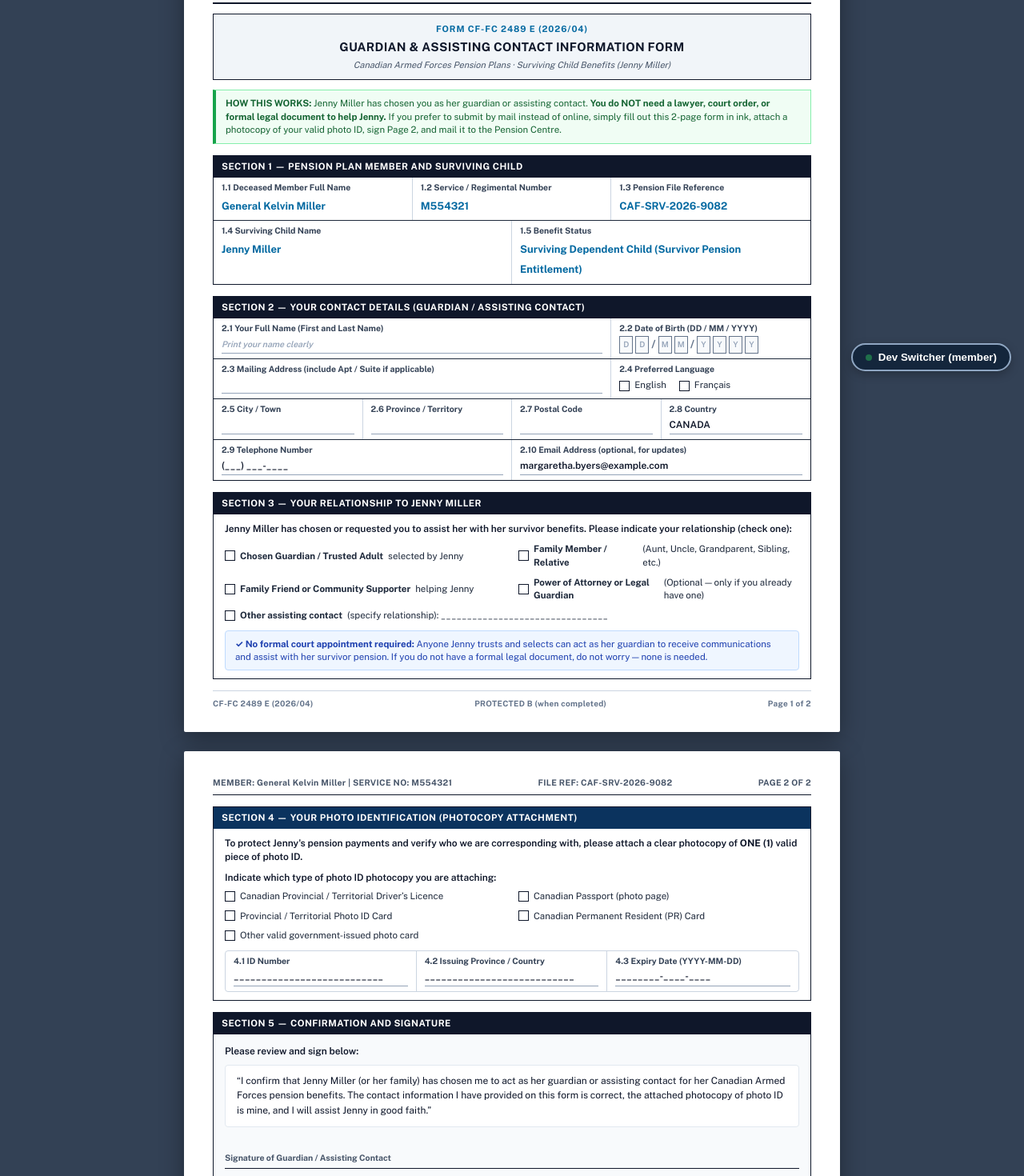
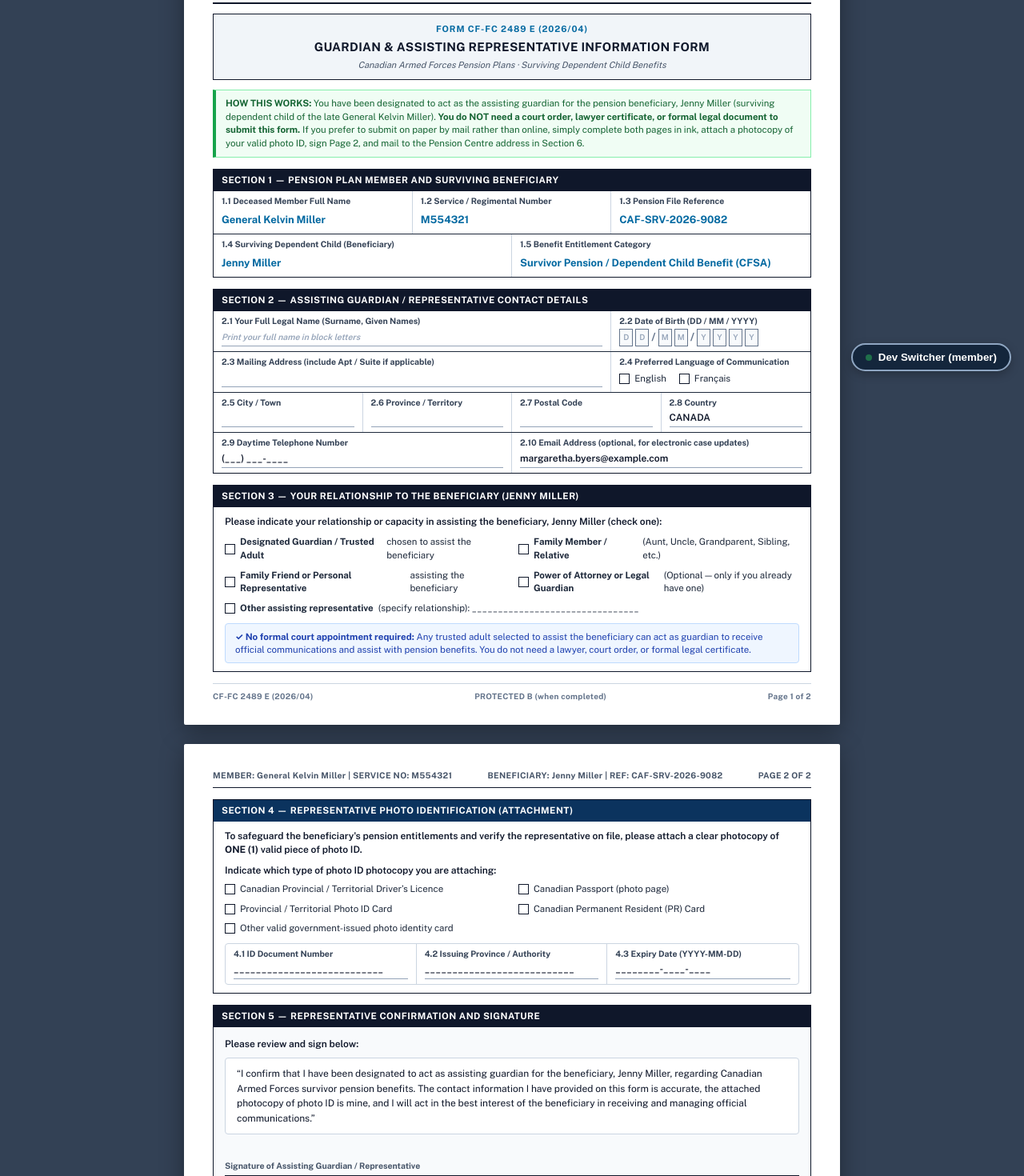
Before and after one commit to big-larry47/caf-pension, a React (Vite) app in the folder caf-pension/: page /g/1/paper-form in a window 1280 px wide. Shown: the part 320-1790 px from the top of the page at 80% size. Built offline with nearby package versions, Linux system fonts and the light colour scheme.

Commit message:
Refine terminology to address beneficiary professionally and re-export PDF

```diff
--- a/caf-pension/src/pages/GuardianPaperFormPage.tsx
+++ b/caf-pension/src/pages/GuardianPaperFormPage.tsx
@@ -12,7 +12,7 @@
   const guardianProfile = state.guardianProfile;
 
   useEffect(() => {
-    document.title = 'Form CF-FC 2489 — Guardian & Assisting Contact Form - CAF Pension Centre';
+    document.title = 'Form CF-FC 2489 — Guardian & Assisting Representative Form - CAF Pension Centre';
   }, []);
 
   const handlePrint = () => {
@@ -28,7 +28,7 @@
             <span className="paper-form-toolbar__badge">OFFICIAL PDF FORM</span>
             <div>
               <h1 className="paper-form-toolbar__title">
-                Form CF-FC 2489 — Guardian &amp; Assisting Contact Form
+                Form CF-FC 2489 — Guardian &amp; Assisting Representative Form
               </h1>
               <p className="paper-form-toolbar__subtitle">
                 Print on standard 8.5&quot; × 11&quot; letter paper to fill by hand and mail, or save as PDF.
@@ -99,22 +99,22 @@
           <div className="p-title-box">
             <div className="p-title-box__code">FORM CF-FC 2489 E (2026/04)</div>
             <h2 className="p-title-box__title">
-              GUARDIAN &amp; ASSISTING CONTACT INFORMATION FORM
+              GUARDIAN &amp; ASSISTING REPRESENTATIVE INFORMATION FORM
             </h2>
             <div className="p-title-box__acts">
-              Canadian Armed Forces Pension Plans · Surviving Child Benefits (Jenny Miller)
+              Canadian Armed Forces Pension Plans · Surviving Dependent Child Benefits
             </div>
           </div>
 
-          {/* Friendly notice banner */}
+          {/* Reassuring and Professional Notice */}
           <div className="p-notice" style={{ background: '#F0FDF4', borderColor: '#86EFAC', borderLeftColor: '#16A34A', color: '#166534' }}>
-            <strong>HOW THIS WORKS:</strong> Jenny Miller has chosen you as her guardian or assisting contact. <strong>You do NOT need a lawyer, court order, or formal legal document to help Jenny.</strong> If you prefer to submit by mail instead of online, simply fill out this 2-page form in ink, attach a photocopy of your valid photo ID, sign Page 2, and mail it to the Pension Centre.
+            <strong>HOW THIS WORKS:</strong> You have been designated to act as the assisting guardian for the pension beneficiary, Jenny Miller (surviving dependent child of the late {memberName}). <strong>You do NOT need a court order, lawyer certificate, or formal legal document to submit this form.</strong> If you prefer to submit on paper by mail rather than online, simply complete both pages in ink, attach a photocopy of your valid photo ID, sign Page 2, and mail to the Pension Centre address in Section 6.
           </div>
 
           {/* ── SECTION 1: Member & Beneficiary ── */}
           <div className="p-section">
             <div className="p-section__header">
-              SECTION 1 — PENSION PLAN MEMBER AND SURVIVING CHILD
+              SECTION 1 — PENSION PLAN MEMBER AND SURVIVING BENEFICIARY
             </div>
             <div className="p-grid p-grid--3col">
               <div className="p-field">
@@ -132,12 +132,12 @@
             </div>
             <div className="p-grid p-grid--2col" style={{ borderTop: '1px solid #1E293B' }}>
               <div className="p-field">
-                <span className="p-field__label">1.4 Surviving Child Name</span>
+                <span className="p-field__label">1.4 Surviving Dependent Child (Beneficiary)</span>
                 <span className="p-field__value p-field__value--prefilled">{beneficiaryName}</span>
               </div>
               <div className="p-field">
-                <span className="p-field__label">1.5 Benefit Status</span>
-                <span className="p-field__value p-field__value--prefilled">Surviving Dependent Child (Survivor Pension Entitlement)</span>
+                <span className="p-field__label">1.5 Benefit Entitlement Category</span>
+                <span className="p-field__value p-field__value--prefilled">Survivor Pension / Dependent Child Benefit (CFSA)</span>
               </div>
             </div>
           </div>
@@ -145,16 +145,16 @@
           {/* ── SECTION 2: Guardian Details ── */}
           <div className="p-section">
             <div className="p-section__header">
-              SECTION 2 — YOUR CONTACT DETAILS (GUARDIAN / ASSISTING CONTACT)
+              SECTION 2 — ASSISTING GUARDIAN / REPRESENTATIVE CONTACT DETAILS
             </div>
             <div className="p-grid p-grid--3col">
               <div className="p-field" style={{ gridColumn: 'span 2' }}>
-                <span className="p-field__label">2.1 Your Full Name (First and Last Name)</span>
+                <span className="p-field__label">2.1 Your Full Legal Name (Surname, Given Names)</span>
                 <div className="p-field__fill-line">
                   {guardianProfile.fullName ? (
                     <span className="p-field__value">{guardianProfile.fullName}</span>
                   ) : (
-                    <span className="p-field__hint">Print your name clearly</span>
+                    <span className="p-field__hint">Print your full name in block letters</span>
                   )}
                 </div>
               </div>
@@ -183,7 +183,7 @@
                 </div>
               </div>
               <div className="p-field">
-                <span className="p-field__label">2.4 Preferred Language</span>
+                <span className="p-field__label">2.4 Preferred Language of Communication</span>
                 <div className="p-checkboxes" style={{ marginTop: '6px' }}>
                   <label className="p-check"><span className="p-box" /> English</label>
                   <label className="p-check"><span className="p-box" /> Français</label>
@@ -212,44 +212,44 @@
 
             <div className="p-grid p-grid--2col" style={{ borderTop: '1px solid #1E293B' }}>
               <div className="p-field">
-                <span className="p-field__label">2.9 Telephone Number</span>
+                <span className="p-field__label">2.9 Daytime Telephone Number</span>
                 <div className="p-field__fill-line">(___) ___-____</div>
               </div>
               <div className="p-field">
-                <span className="p-field__label">2.10 Email Address (optional, for updates)</span>
+                <span className="p-field__label">2.10 Email Address (optional, for electronic case updates)</span>
                 <div className="p-field__fill-line">{state.invite.guardian.email || ''}</div>
               </div>
             </div>
           </div>
 
-          {/* ── SECTION 3: Relationship to Jenny ── */}
+          {/* ── SECTION 3: Relationship to Beneficiary ── */}
           <div className="p-section">
             <div className="p-section__header">
-              SECTION 3 — YOUR RELATIONSHIP TO JENNY MILLER
+              SECTION 3 — YOUR RELATIONSHIP TO THE BENEFICIARY (JENNY MILLER)
             </div>
             <div style={{ padding: '10px 14px', fontSize: '12px', lineHeight: 1.45 }}>
               <p style={{ margin: '0 0 8px', fontWeight: 600 }}>
-                Jenny Miller has chosen or requested you to assist her with her survivor benefits. Please indicate your relationship (check one):
+                Please indicate your relationship or capacity in assisting the beneficiary, Jenny Miller (check one):
               </p>
               <div className="p-checkboxes-grid">
                 <label className="p-check">
-                  <span className="p-box" /> <strong>Chosen Guardian / Trusted Adult</strong> selected by Jenny
+                  <span className="p-box" /> <strong>Designated Guardian / Trusted Adult</strong> chosen to assist the beneficiary
                 </label>
                 <label className="p-check">
                   <span className="p-box" /> <strong>Family Member / Relative</strong> (Aunt, Uncle, Grandparent, Sibling, etc.)
                 </label>
                 <label className="p-check">
-                  <span className="p-box" /> <strong>Family Friend or Community Supporter</strong> helping Jenny
+                  <span className="p-box" /> <strong>Family Friend or Personal Representative</strong> assisting the beneficiary
                 </label>
                 <label className="p-check">
                   <span className="p-box" /> <strong>Power of Attorney or Legal Guardian</strong> (Optional — only if you already have one)
                 </label>
                 <label className="p-check" style={{ gridColumn: 'span 2' }}>
-                  <span className="p-box" /> <strong>Other assisting contact</strong> (specify relationship): ________________________________
+                  <span className="p-box" /> <strong>Other assisting representative</strong> (specify relationship): ________________________________
                 </label>
               </div>
               <div style={{ marginTop: '10px', padding: '8px 12px', background: '#EFF6FF', border: '1px solid #BFDBFE', borderRadius: '4px', fontSize: '11.5px', color: '#1E40AF', lineHeight: 1.4 }}>
-                <strong>✓ No formal court appointment required:</strong> Anyone Jenny trusts and selects can act as her guardian to receive communications and assist with her survivor pension. If you do not have a formal legal document, do not worry — none is needed.
+                <strong>✓ No formal court appointment required:</strong> Any trusted adult selected to assist the beneficiary can act as guardian to receive official communications and assist with pension benefits. You do not need a lawyer, court order, or formal legal certificate.
               </div>
             </div>
           </div>
@@ -269,18 +269,18 @@
           {/* Running Header */}
           <div className="p-running-header">
             <span>MEMBER: {memberName} | SERVICE NO: {mockData.serviceNumber || 'M554321'}</span>
-            <span>FILE REF: CAF-SRV-2026-9082</span>
+            <span>BENEFICIARY: {beneficiaryName} | REF: CAF-SRV-2026-9082</span>
             <span>PAGE 2 OF 2</span>
           </div>
 
           {/* ── SECTION 4: Photo ID ── */}
           <div className="p-section">
             <div className="p-section__header" style={{ background: '#0B335E' }}>
-              SECTION 4 — YOUR PHOTO IDENTIFICATION (PHOTOCOPY ATTACHMENT)
+              SECTION 4 — REPRESENTATIVE PHOTO IDENTIFICATION (ATTACHMENT)
             </div>
             <div style={{ padding: '10px 14px', fontSize: '12px', lineHeight: 1.45 }}>
               <p style={{ margin: '0 0 8px', fontWeight: 600, color: '#0F172A' }}>
-                To protect Jenny&apos;s pension payments and verify who we are corresponding with, please attach a clear photocopy of <strong>ONE (1)</strong> valid piece of photo ID.
+                To safeguard the beneficiary&apos;s pension entitlements and verify the representative on file, please attach a clear photocopy of <strong>ONE (1)</strong> valid piece of photo ID.
               </p>
               <p style={{ margin: '0 0 6px', fontWeight: 600 }}>
                 Indicate which type of photo ID photocopy you are attaching:
@@ -299,17 +299,17 @@
                   <span className="p-box" /> Canadian Permanent Resident (PR) Card
                 </label>
                 <label className="p-check" style={{ gridColumn: 'span 2' }}>
-                  <span className="p-box" /> Other valid government-issued photo card
+                  <span className="p-box" /> Other valid government-issued photo identity card
                 </label>
               </div>
 
               <div className="p-grid p-grid--3col" style={{ marginTop: '10px', border: '1px solid #CBD5E1', borderRadius: '4px' }}>
                 <div className="p-field">
-                  <span className="p-field__label">4.1 ID Number</span>
+                  <span className="p-field__label">4.1 ID Document Number</span>
                   <div className="p-field__fill-line">___________________________</div>
                 </div>
                 <div className="p-field">
-                  <span className="p-field__label">4.2 Issuing Province / Country</span>
+                  <span className="p-field__label">4.2 Issuing Province / Authority</span>
                   <div className="p-field__fill-line">___________________________</div>
                 </div>
                 <div className="p-field">
@@ -323,20 +323,20 @@
           {/* ── SECTION 5: Confirmation & Signature ── */}
           <div className="p-section">
             <div className="p-section__header">
-              SECTION 5 — CONFIRMATION AND SIGNATURE
+              SECTION 5 — REPRESENTATIVE CONFIRMATION AND SIGNATURE
             </div>
             <div style={{ padding: '12px 14px', fontSize: '12px', lineHeight: 1.5, background: '#F8FAFC' }}>
               <p style={{ margin: '0 0 8px', fontWeight: 600 }}>
                 Please review and sign below:
               </p>
-              <div style={{ background: '#FFFFFF', border: '1px solid #E2E8F0', padding: '10px 14px', borderRadius: '4px', marginBottom: '12px', fontSize: '12px', lineHeight: 1.55 }}>
-                &ldquo;I confirm that Jenny Miller (or her family) has chosen me to act as her guardian or assisting contact for her Canadian Armed Forces pension benefits. The contact information I have provided on this form is correct, the attached photocopy of photo ID is mine, and I will assist Jenny in good faith.&rdquo;
+              <div style={{ background: '#FFFFFF', border: '1px solid #CBD5E1', padding: '10px 14px', borderRadius: '4px', marginBottom: '12px', fontSize: '12px', lineHeight: 1.55 }}>
+                &ldquo;I confirm that I have been designated to act as assisting guardian for the beneficiary, Jenny Miller, regarding Canadian Armed Forces survivor pension benefits. The contact information I have provided on this form is accurate, the attached photocopy of photo ID is mine, and I will act in the best interest of the beneficiary in receiving and managing official communications.&rdquo;
               </div>
 
               <div className="p-sig-box">
                 <div className="p-sig-field" style={{ gridColumn: 'span 2' }}>
                   <div className="p-sig-line">
-                    <span className="p-sig-label">Signature of Guardian / Assisting Contact</span>
+                    <span className="p-sig-label">Signature of Assisting Guardian / Representative</span>
                   </div>
                 </div>
                 <div className="p-sig-field">
@@ -349,7 +349,7 @@
               <div className="p-sig-box" style={{ marginTop: '10px' }}>
                 <div className="p-sig-field" style={{ gridColumn: 'span 2' }}>
                   <div className="p-sig-line">
-                    <span className="p-sig-label">Print Your Full Legal Name</span>
+                    <span className="p-sig-label">Print Your Full Name</span>
                   </div>
                 </div>
                 <div className="p-sig-field">
--- a/caf-pension/src/pages/GuardianVerifyPage.tsx
+++ b/caf-pension/src/pages/GuardianVerifyPage.tsx
@@ -379,14 +379,14 @@
             ? "Before you start, confirm it's you"
             : currentPart === 2
             ? 'Your contact information'
-            : 'Your representation authority'}
+            : 'Relationship to the beneficiary & photo ID'}
         </h1>
         <p style={{ margin: '0 0 24px', color: 'var(--color-ink-2)', fontSize: '16px', lineHeight: 1.5 }}>
           {currentPart === 1
-            ? `You have been designated as legal representative / Power of Attorney to receive survivor benefits for Jenny Miller (daughter of the late ${memberName}). We check your identity in 3 short steps.`
+            ? `You have been designated to assist the pension beneficiary, Jenny Miller (dependent child of the late ${memberName}). We verify your contact record in 3 short steps.`
             : currentPart === 2
-            ? `We will send official correspondence and statements for Jenny Miller's pension to this address.`
-            : `Please confirm your legal authority to represent Jenny Miller and confirm the legal declaration.`}
+            ? `Official correspondence and statements regarding the beneficiary's pension will be sent to this address.`
+            : `Please confirm your relationship to the beneficiary (Jenny Miller) and submit your photo ID.`}
         </p>
 
         {/* Compact summary of completed parts for reassurance and easy editing */}
@@ -1145,10 +1145,10 @@
             >
               <div>
                 <h2 style={{ margin: '0 0 6px', fontSize: '20px', color: '#0B335E' }}>
-                  3. Your relationship to Jenny &amp; photo ID
+                  3. Your relationship to the beneficiary &amp; photo ID
                 </h2>
                 <p style={{ margin: 0, color: 'var(--color-ink-2)', fontSize: '15px' }}>
-                  Jenny Miller has chosen you as her guardian to help with her survivor pension. Upload a piece of photo ID and confirm your details.
+                  You have been designated to assist the pension beneficiary, Jenny Miller. Please confirm your relationship and upload a piece of photo ID.
                 </p>
               </div>
 
@@ -1163,7 +1163,7 @@
                   lineHeight: 1.45,
                 }}
               >
-                <strong>✓ No legal documents required:</strong> If Jenny chose you as her guardian, you do not need a lawyer, court order, or formal legal certificate. Your contact information and a photo of your ID are all that is needed.
+                <strong>✓ No formal court appointment required:</strong> Anyone designated to assist the beneficiary can submit this form. You do not need a lawyer, court order, or formal legal certificate. Your contact information and a photo of your ID are all that is needed.
               </div>
 
               <div style={{ maxWidth: '420px' }}>
@@ -1176,7 +1176,7 @@
                     fontSize: '15px',
                   }}
                 >
-                  Your relationship to Jenny
+                  Your relationship to the beneficiary
                 </label>
                 <select
                   id="role"
@@ -1185,11 +1185,11 @@
                   className="field__select"
                   style={{ height: '48px', fontSize: '16px' }}
                 >
-                  <option value="guardian">Chosen guardian / trusted contact</option>
+                  <option value="guardian">Designated guardian / trusted adult</option>
                   <option value="family">Family member or relative</option>
                   <option value="poa">Power of attorney (if you have one)</option>
                   <option value="trustee">Trustee or estate representative</option>
-                  <option value="other">Other assisting contact</option>
+                  <option value="other">Other assisting representative</option>
                 </select>
               </div>
 
@@ -1236,7 +1236,7 @@
                     lineHeight: 1.5,
                   }}
                 >
-                  To act on behalf of Jenny Miller, please upload a clear image or scan of your valid government-issued photo ID (e.g. Canadian Driver’s Licence, Canadian Passport, Provincial/Territorial Photo ID card, or Permanent Resident Card).
+                  To safeguard the beneficiary&apos;s pension entitlements and verify the representative on file, please upload a clear image or scan of your valid photo ID (e.g. Canadian Driver’s Licence, Canadian Passport, Provincial/Territorial Photo ID card, or Permanent Resident Card).
                 </p>
                 <label
                   id="file-upload"
```
Also changed, not shown: 1 other file (tests, documents, lock files or other folders).
